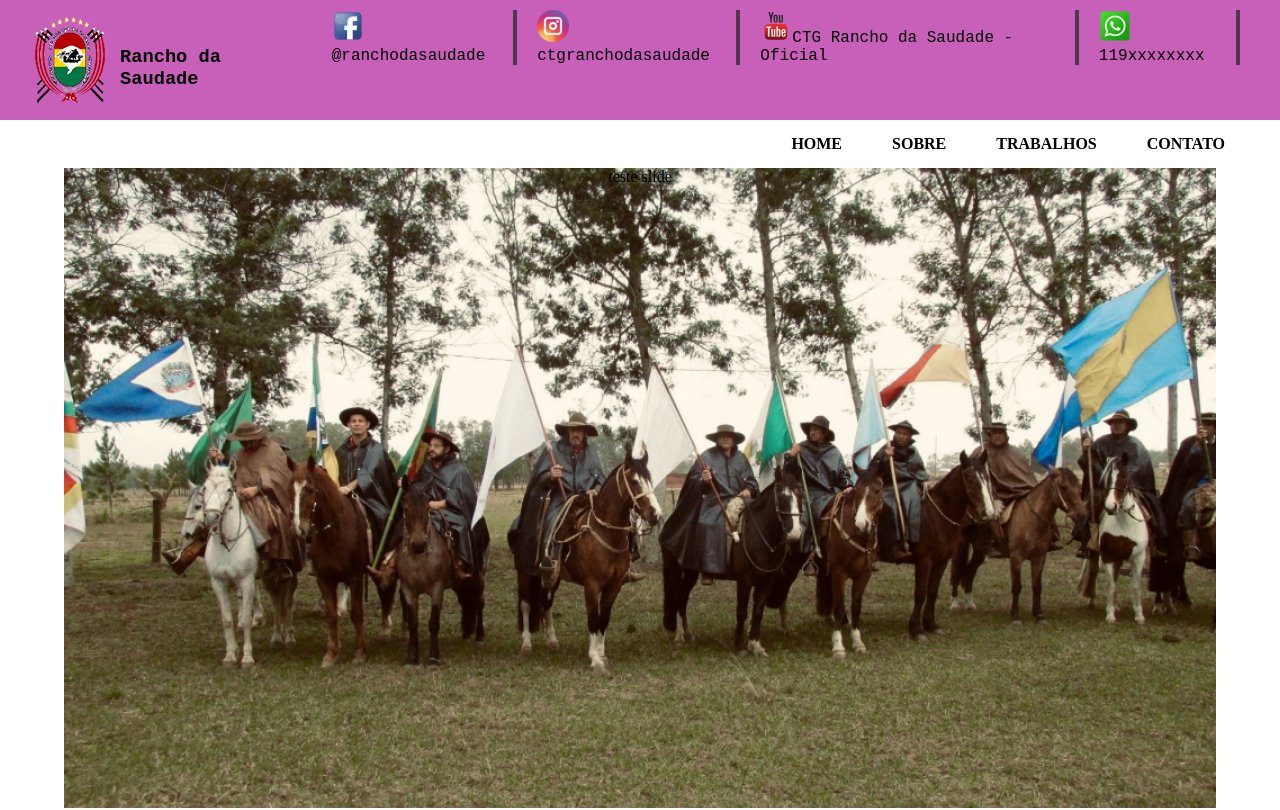
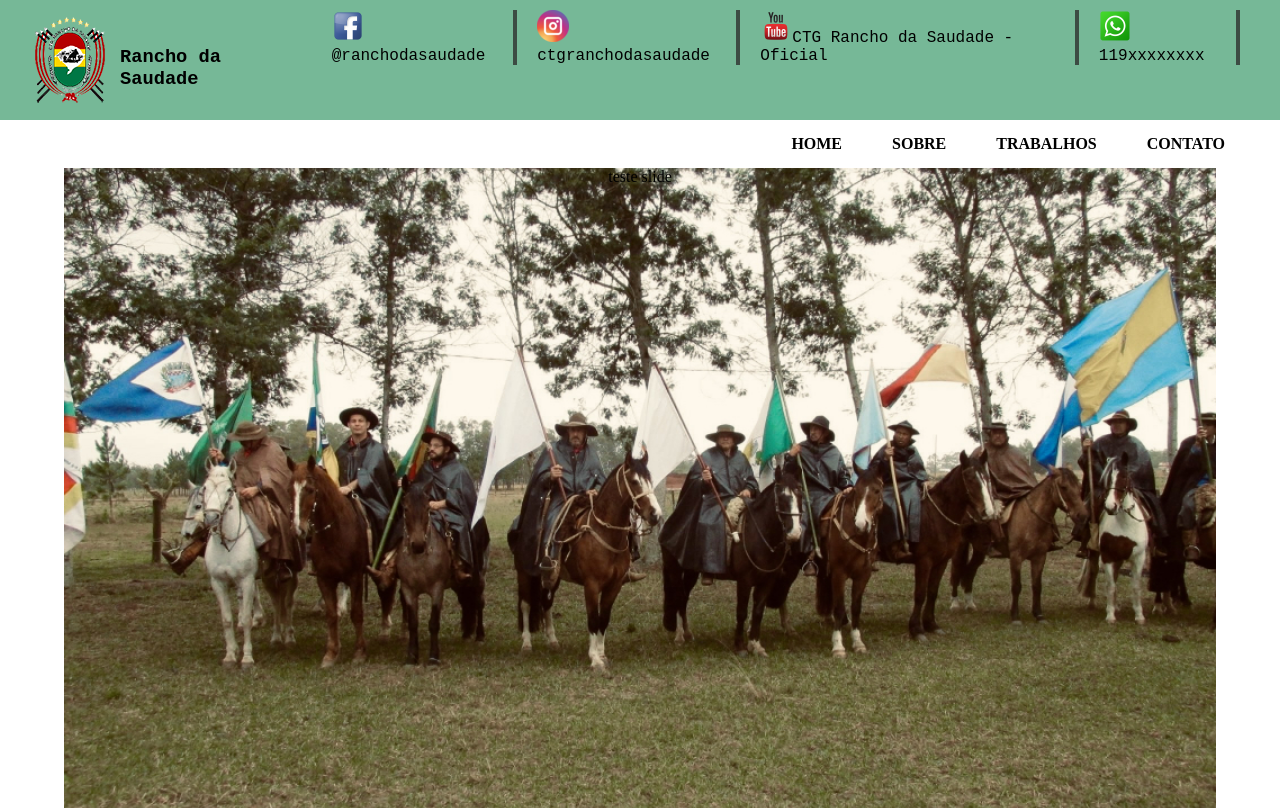
Before and after one commit to CTG-Ranchodasaudade/website, a plain HTML site: page index.html in a window 1280 px wide. Shown: the top 810 px of the page. Drawn offline with Linux system fonts and the light colour scheme.

Commit message:
estilização da cor header
mudança de cor do header para principal

```diff
--- a/css/style_main.css
+++ b/css/style_main.css
@@ -23,7 +23,7 @@ header{
     flex-direction: row;
     width: 100%;
     justify-content: space-between;
-    background-color: #b3229fb7;
+    background-color: #76b897;
     font-family: 'Courier New', Courier, monospace,'Times New Roman', Times, serif,Cambria, Cochin, Georgia, Times, 'Times New Roman', serif;
 }
 
```
